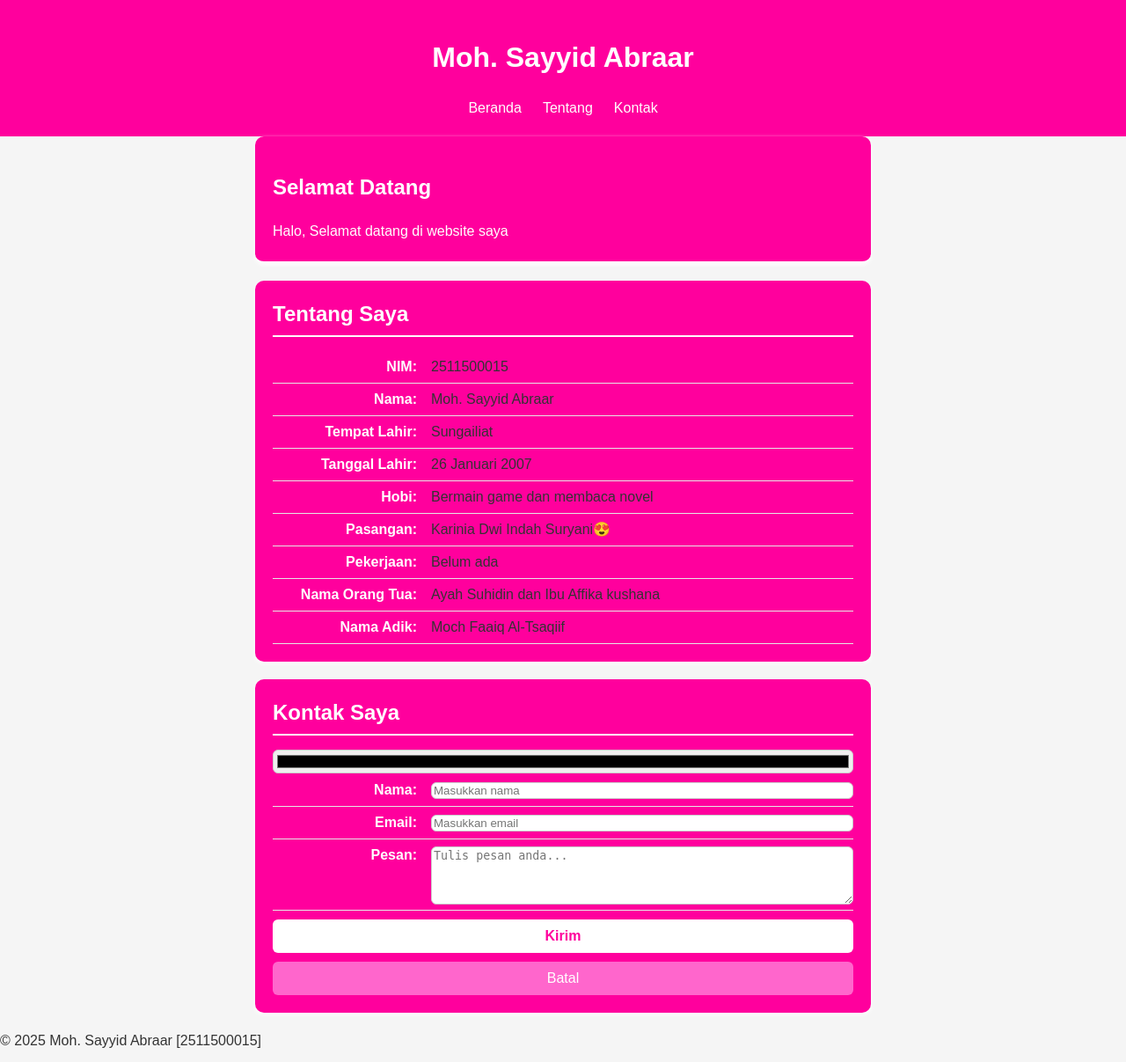
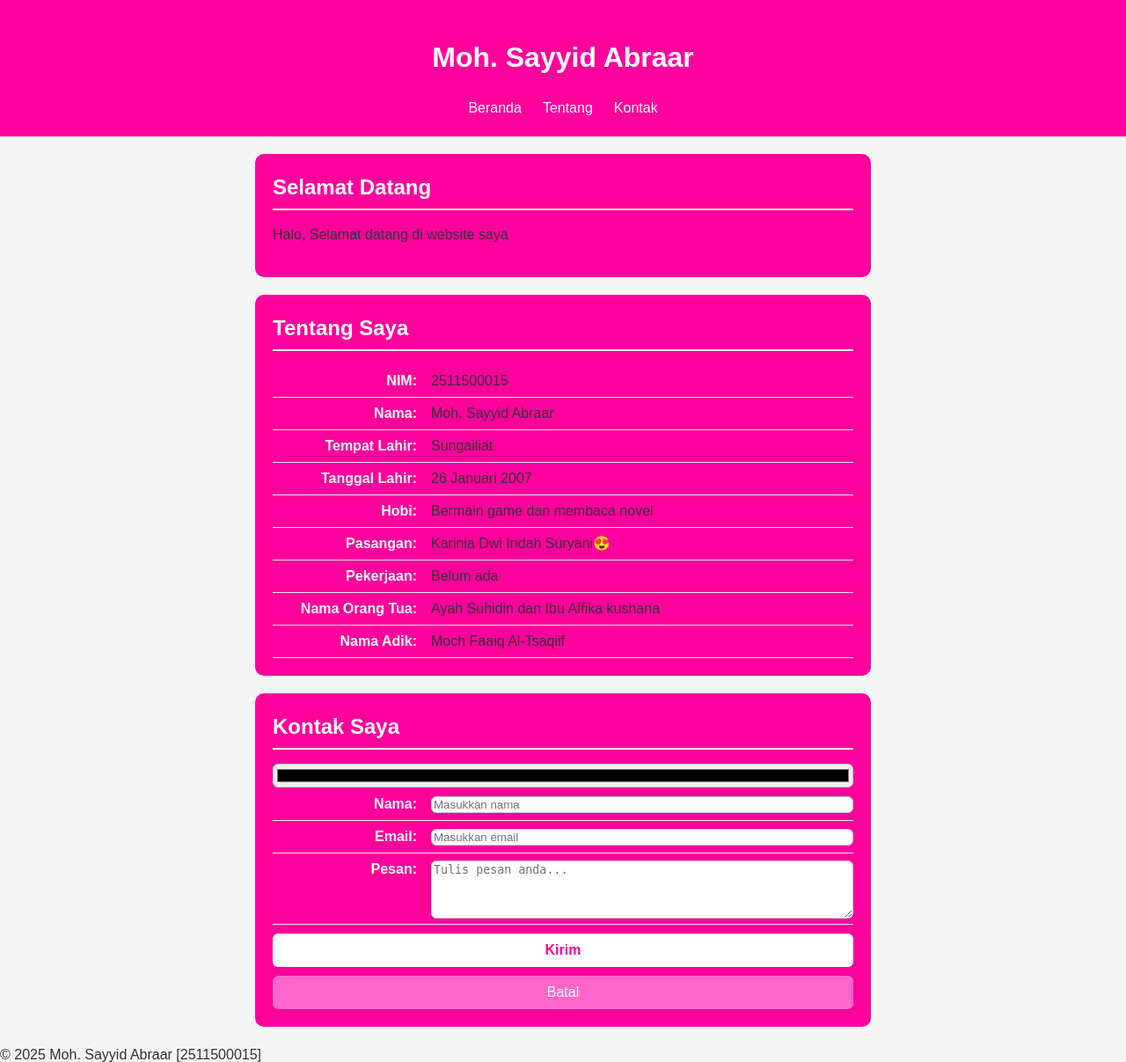
Before and after one commit to Abraar2511500015/2511500015-PWD-TI1A-2526O, a PHP site: page /pertemuan-04/index.html in a window 1280 px wide. Shown: the top 1207 px of the page at 88% size. Run offline with PHP 8.4, Linux system fonts and the light colour scheme.

Commit message:
update style.css pertemuan-04

```diff
--- a/pertemuan-04/style.css
+++ b/pertemuan-04/style.css
@@ -42,7 +42,7 @@ header li a {
             box-shadow: 0 2px 5px rgb(255, 255, 255);
 }
 
-#home,
+#home h2,
 #about h2,
 #contact h2 {
             color: #ffffff;
@@ -55,6 +55,7 @@ header li a {
 #home p {
     text-align: justify;
 }
+
 #about p,
 #contact label {
     display: flex;
```
